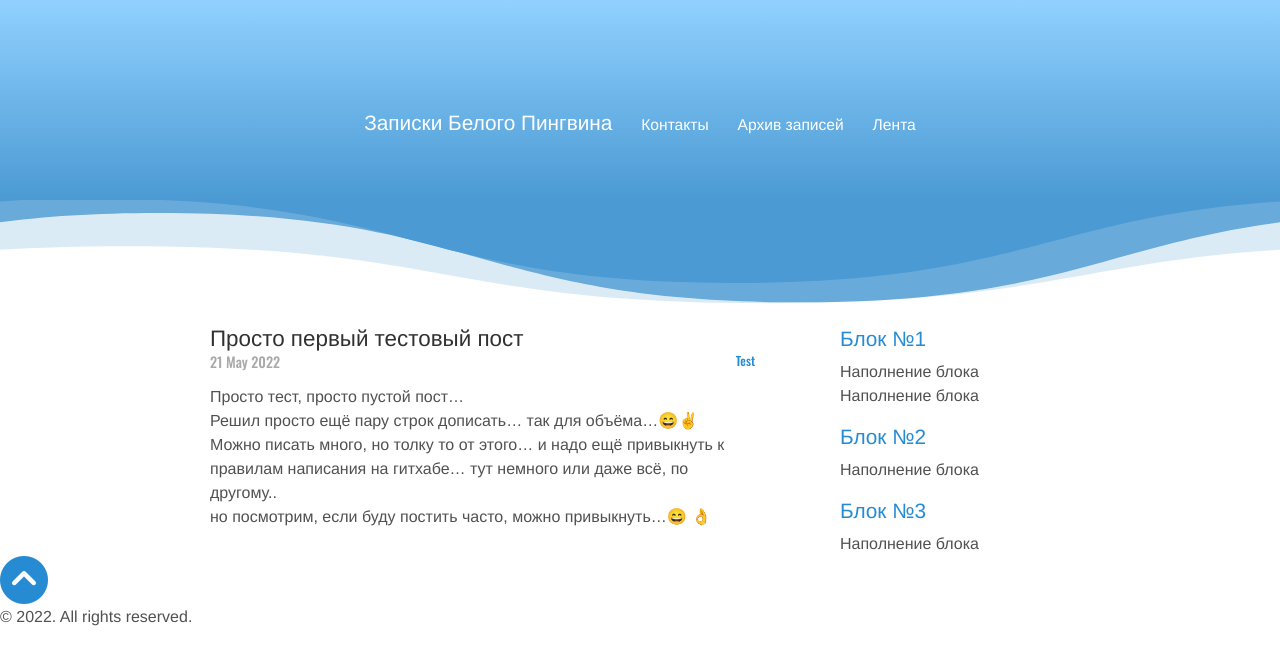
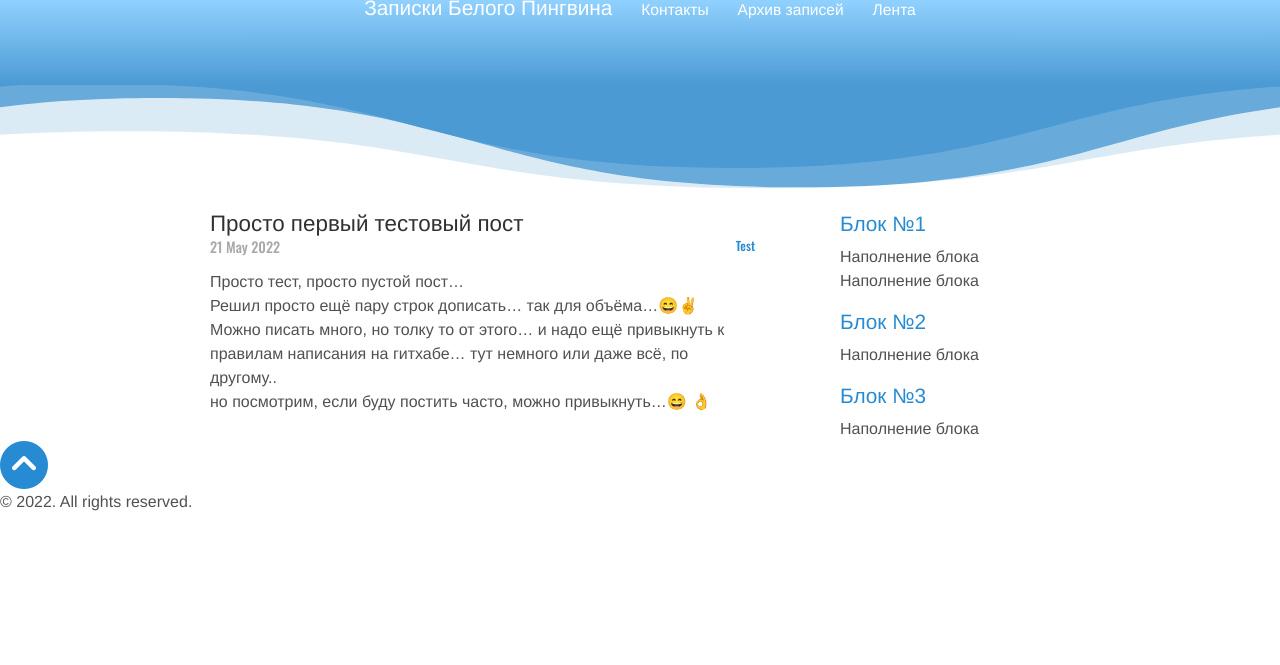
Before and after one commit to whitepingvin/blog, a Jekyll site: the page built from _posts/2022-05-21-test-post.md, in a window 1280 px wide. Shown: the top 665 px of the page. Built offline with Jekyll 4.4.1, drawn with Linux system fonts in a browser that asks for light colours; nearby versions of some CDN libraries; emoji names are drawn with the system emoji font.

Commit message:
Update post.html

```diff
--- a/_layouts/post.html
+++ b/_layouts/post.html
@@ -3,7 +3,7 @@ layout: default
 ---
 <style>
     .masthead {
-        height: 200px;
+        height: 85px;
 
     }
 </style>
```
